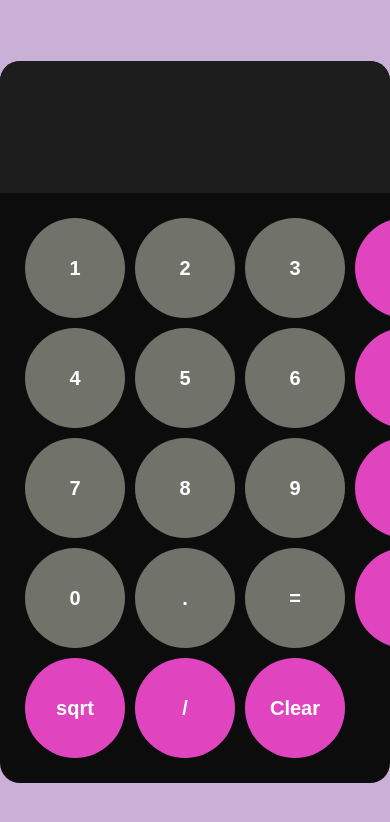
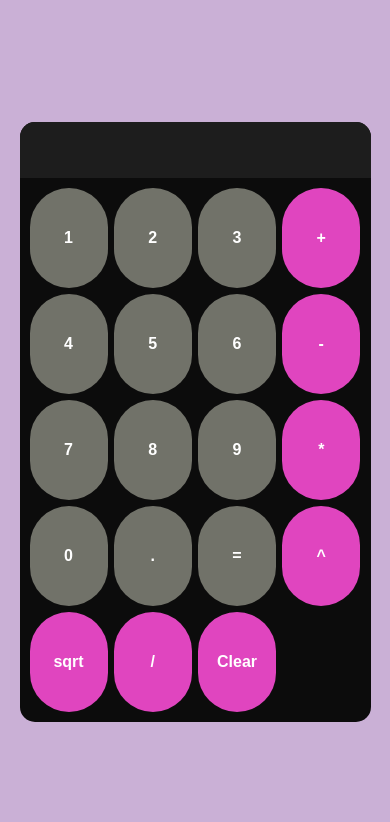
Before and after one commit to luyandaaaa/_Calculator-, a plain HTML site: page index.html in a window 390 px wide. Drawn offline with Linux system fonts and the light colour scheme.

Commit message:
added responsiveness across all devices

```diff
--- a/style.css
+++ b/style.css
@@ -60,3 +60,62 @@ button:active {
 .operator-btn:active{
     background-color: rgb(229, 190, 236);
 }
+
+@media (max-width: 600px) {
+    #calculator {
+        max-width: 90vw;
+        border-radius: 15px;
+    }
+
+    #keys {
+        gap: 8px;
+        padding: 15px;
+    }
+
+    button {
+        font-size: 1.2rem;
+        max-width: 18vw;
+    }
+
+    #display {
+        font-size: clamp(2rem, 10vw, 4rem);
+        padding: 15px;
+    }
+}
+
+@media (max-width: 400px) {
+    #keys {
+        gap: 6px;
+        padding: 10px;
+    }
+
+    button {
+        font-size: 1rem;
+        max-width: 20vw;
+    }
+
+    #display {
+        font-size: clamp(1.5rem, 8vw, 3rem);
+        padding: 10px 15px;
+    }
+}
+
+
+@media (max-height: 500px) and (orientation: landscape) {
+    body {
+        padding: 5px;
+    }
+
+    #calculator {
+        max-width: 80vh;
+        max-height: 90vh;
+    }
+
+    #display {
+        font-size: 2.5rem;
+    }
+
+    button {
+        max-width: 15vh;
+    }
+}
```
